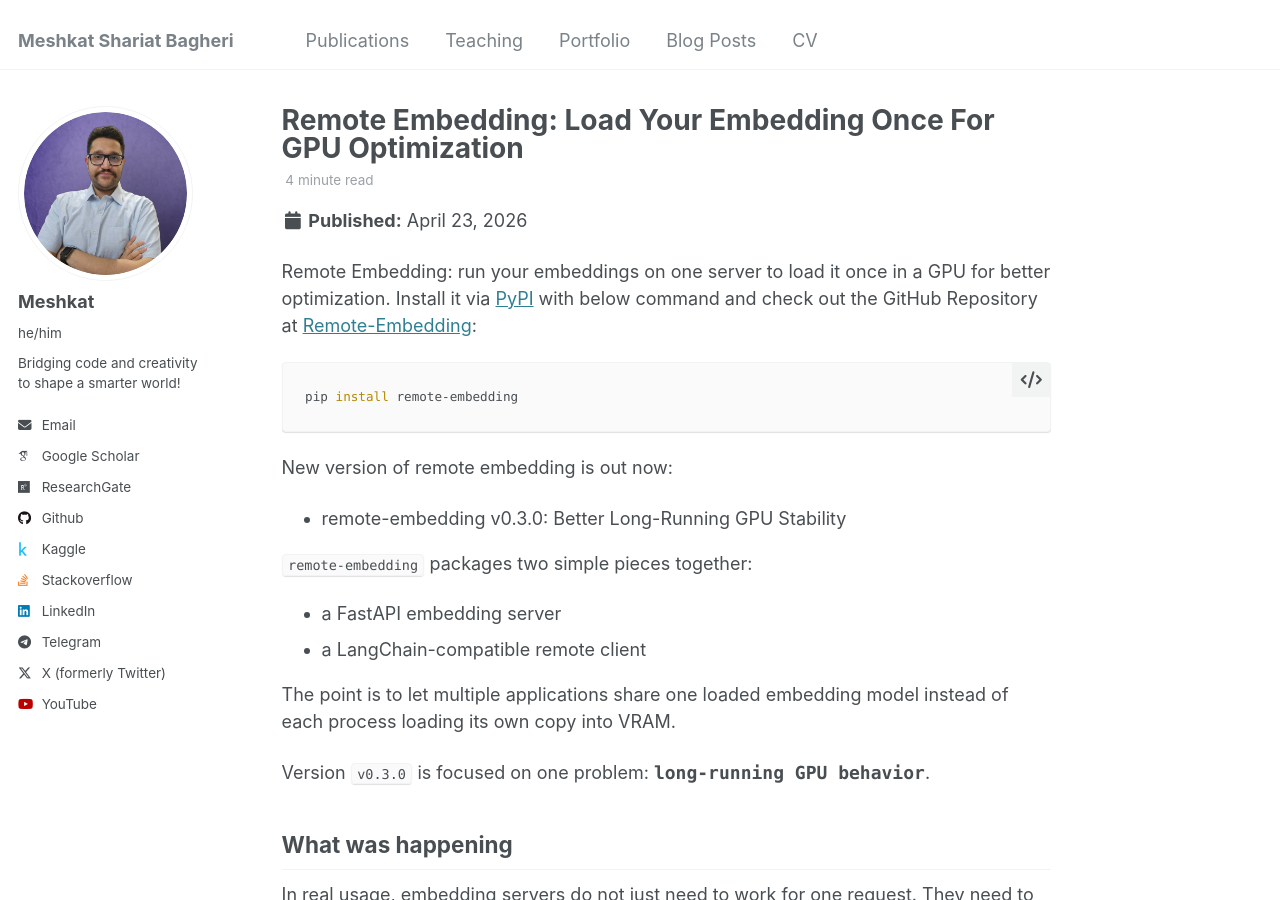
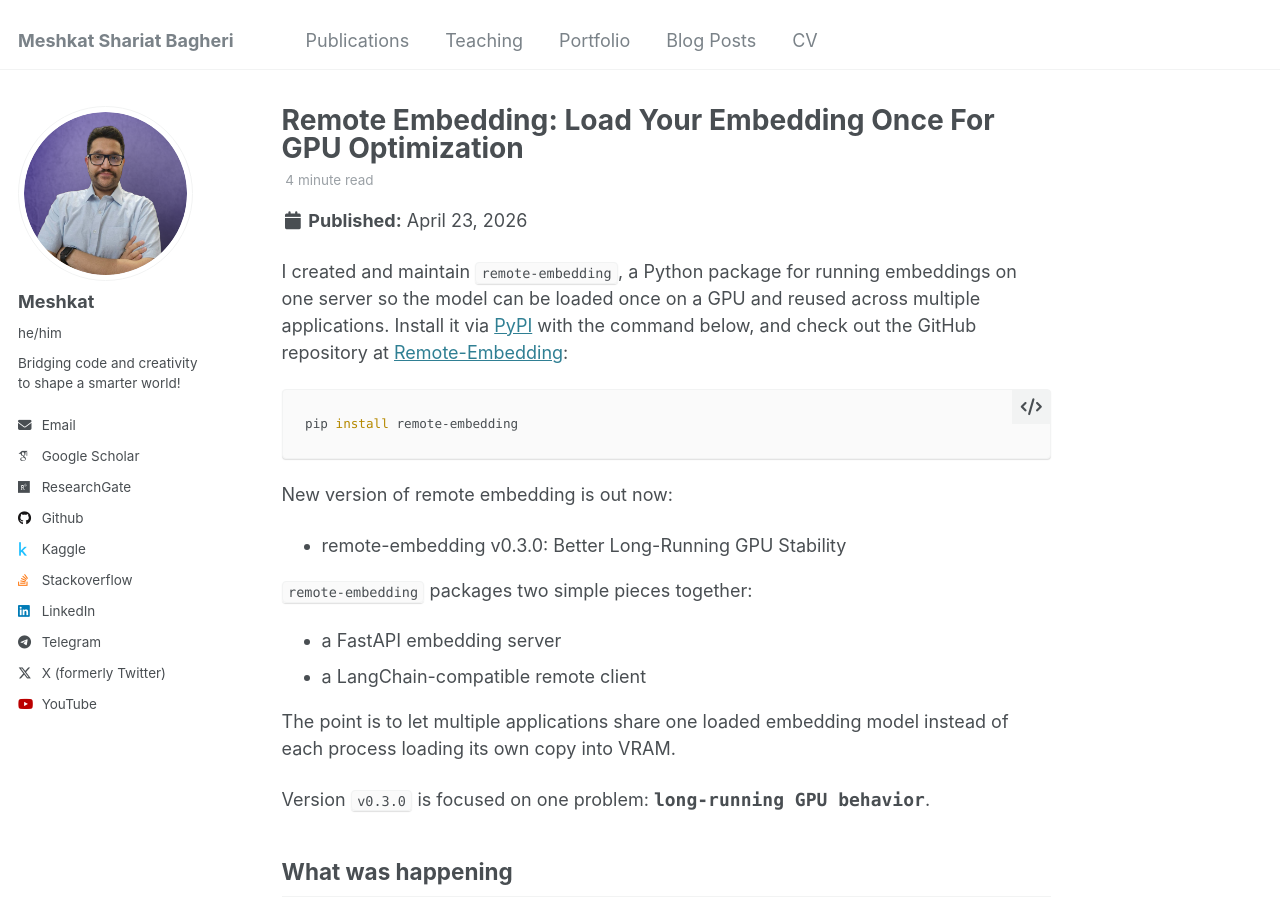
Before and after one commit to MeshkatShB/meshkatshb.github.io, a Jekyll site: the page built from _posts/2026-04-23-remote-embedding.md, in a window 1280 px wide and 900 px high. Built offline with Jekyll 4.4.1, drawn with Linux system fonts in a browser that asks for light colours; some web fonts are replaced.

Commit message:
refactor(posts): updated text grammar-wise for remote-embedding

````diff
--- a/_posts/2026-04-23-remote-embedding.md
+++ b/_posts/2026-04-23-remote-embedding.md
@@ -9,7 +9,7 @@ tags:
   - Remote Embedding
 ---
 
-Remote Embedding: run your embeddings on one server to load it once in a GPU for better optimization. Install it via [PyPI](https://pypi.org/project/remote-embedding/) with below command and check out the GitHub Repository at [Remote-Embedding](https://github.com/MeshkatShB/remote-embedding):
+I created and maintain `remote-embedding`, a Python package for running embeddings on one server so the model can be loaded once on a GPU and reused across multiple applications. Install it via [PyPI](https://pypi.org/project/remote-embedding/) with the command below, and check out the GitHub repository at [Remote-Embedding](https://github.com/MeshkatShB/remote-embedding):
 
 ```bash
 pip install remote-embedding
````
